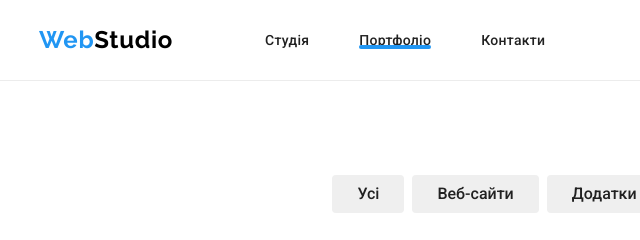
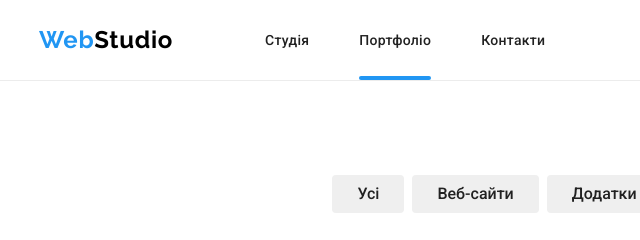
Before and after one commit to IvanAnufriiev/-goit-markup-hw-08-, a plain HTML site: page portfolio.html in a window 1280 px wide. Shown: the top 240 px of the page, 16-656 px from the left. Drawn offline with nearby package versions, Linux system fonts and the light colour scheme.

Commit message:
homework-8

```diff
--- a/sass/components/_header.scss
+++ b/sass/components/_header.scss
@@ -28,11 +28,18 @@
 
 .header__nav {
     display: flex;
+@include tablet{
+height: 100%;
+justify-content: center;
+align-items: center;
+}
+
 
     }
 
 .header__list {
     // display: flex;
+    height: 100%;
     display: none;
     @include tablet {
         display: flex;
@@ -79,9 +86,10 @@
 
 .header__item {
     position: relative;
-    // display: flex;
+    display: flex;
     align-items: center;
     gap: 10px;
+    height: 100%;
 
 }
 
```
Also changed, not shown: css/main.css, css/main.min.css, 2 other files.
